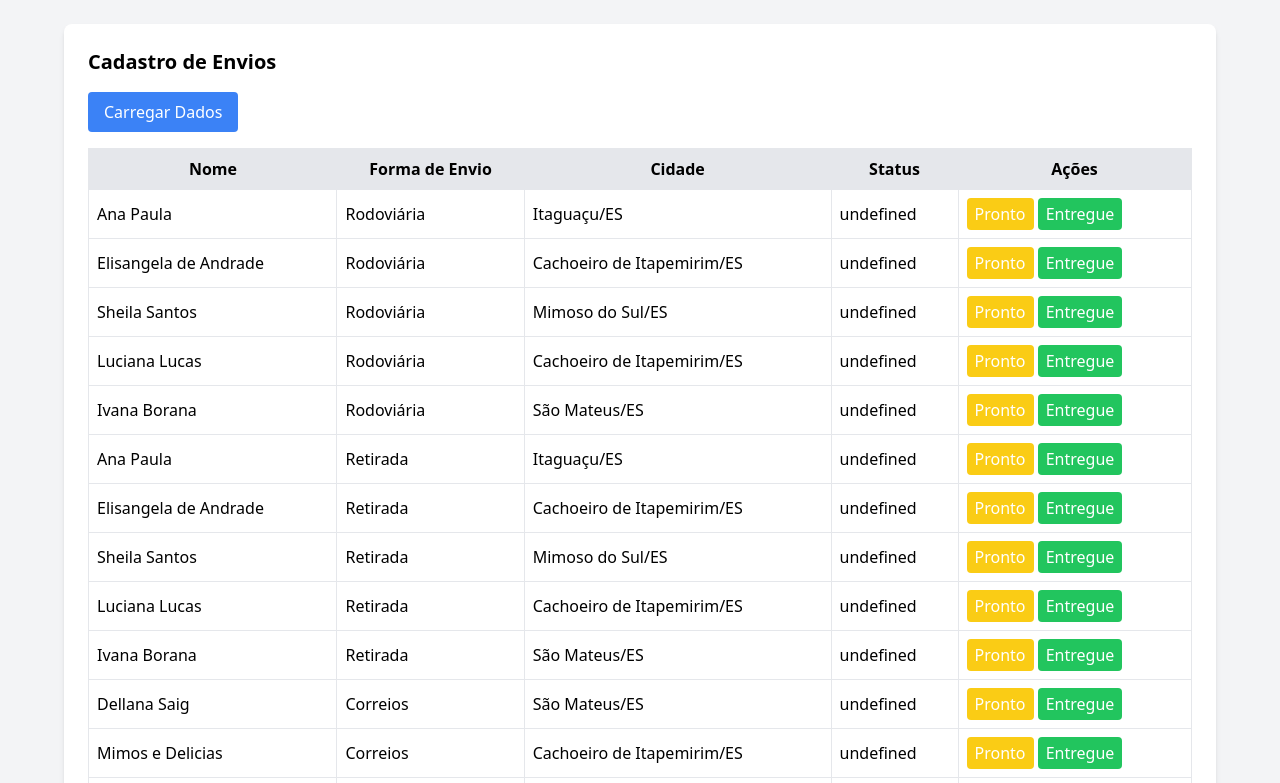
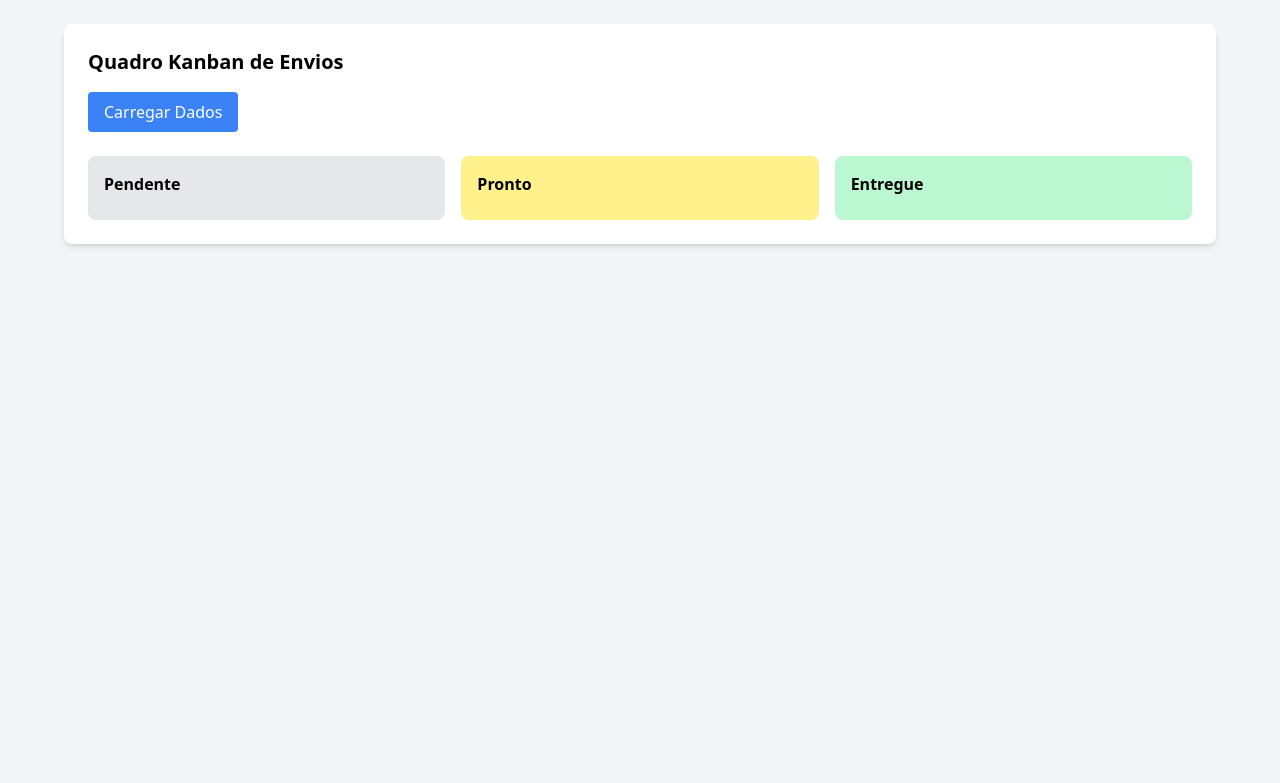
Before and after one commit to mrmateussiilva/envios, a plain HTML site: page index.html in a window 1280 px wide. Both pictures are taken after a click on the button "Carregar Dados". Shown: the top 783 px of the page. Drawn offline with nearby package versions, Linux system fonts and the light colour scheme.

Commit message:
Update index.html

```diff
--- a/index.html
+++ b/index.html
@@ -3,32 +3,26 @@
 <head>
     <meta charset="UTF-8">
     <meta name="viewport" content="width=device-width, initial-scale=1.0">
-    <title>Gerenciar Envios</title>
+    <title>Gerenciar Envios - Kanban</title>
     <script src="https://cdn.tailwindcss.com"></script>
 </head>
 <body class="bg-gray-100 p-6">
 
     <div class="max-w-6xl mx-auto bg-white p-6 rounded-lg shadow-md">
-        <h2 class="text-xl font-bold mb-4">Cadastro de Envios</h2>
-
-        <!-- Botão para carregar JSON -->
+        <h2 class="text-xl font-bold mb-4">Quadro Kanban de Envios</h2>
         <button onclick="carregarDados()" class="bg-blue-500 text-white px-4 py-2 rounded">Carregar Dados</button>
 
-        <!-- Tabela -->
-        <table class="w-full bg-white border rounded-lg mt-4">
-            <thead>
-                <tr class="bg-gray-200">
-                    <th class="p-2">Nome</th>
-                    <th class="p-2">Forma de Envio</th>
-                    <th class="p-2">Cidade</th>
-                    <th class="p-2">Status</th>
-                    <th class="p-2">Ações</th>
-                </tr>
-            </thead>
-            <tbody id="tabela">
-                <!-- Linhas geradas dinamicamente -->
-            </tbody>
-        </table>
+        <div class="grid grid-cols-3 gap-4 mt-6">
+            <div class="bg-gray-200 p-4 rounded-lg" id="pendente">
+                <h3 class="font-bold mb-2">Pendente</h3>
+            </div>
+            <div class="bg-yellow-200 p-4 rounded-lg" id="pronto">
+                <h3 class="font-bold mb-2">Pronto</h3>
+            </div>
+            <div class="bg-green-200 p-4 rounded-lg" id="entregue">
+                <h3 class="font-bold mb-2">Entregue</h3>
+            </div>
+        </div>
     </div>
 
     <script>
@@ -86,57 +80,44 @@
     }
 }
 
+        function carregarDados() {
+            document.getElementById("pendente").innerHTML = "<h3 class='font-bold mb-2'>Pendente</h3>";
+            document.getElementById("pronto").innerHTML = "<h3 class='font-bold mb-2'>Pronto</h3>";
+            document.getElementById("entregue").innerHTML = "<h3 class='font-bold mb-2'>Entregue</h3>";
 
-        function carregarDados() {
-            const tabela = document.querySelector("#tabela");
-            tabela.innerHTML = "";
-
-            function adicionarLinha(tipo, nome, cidade, status) {
-                const linha = `<tr>
-                    <td class='p-2 border'>${nome}</td>
-                    <td class='p-2 border'>${tipo}</td>
-                    <td class='p-2 border'>${cidade}</td>
-                    <td class='p-2 border status'>${status}</td>
-                    <td class='p-2 border'>
-                        <button onclick="mudarStatus(this, 'Pronto')" class='bg-yellow-400 text-white px-2 py-1 rounded'>Pronto</button>
-                        <button onclick="mudarStatus(this, 'Entregue')" class='bg-green-500 text-white px-2 py-1 rounded'>Entregue</button>
-                    </td>
-                </tr>`;
-                tabela.innerHTML += linha;
+            function adicionarCard(nome, tipo, cidade, status) {
+                const card = document.createElement("div");
+                card.className = "bg-white p-2 mb-2 rounded shadow-md";
+                card.innerHTML = `<p><strong>${nome}</strong> - ${tipo} - ${cidade}</p>
+                    <button onclick="mudarStatus(this, 'Pronto')" class='bg-yellow-400 text-white px-2 py-1 rounded mr-2'>Pronto</button>
+                    <button onclick="mudarStatus(this, 'Entregue')" class='bg-green-500 text-white px-2 py-1 rounded'>Entregue</button>`;
+                document.getElementById(status.toLowerCase()).appendChild(card);
             }
 
             dados.relatorios_envios.rodoviaria.forEach(envio => {
                 envio.destinos.forEach(destino => {
-                    adicionarLinha("Rodoviária", destino.nome, destino.cidade, destino.status);
-                });
-            });
-            dados.relatorios_envios.rodoviaria.forEach(envio => {
-                envio.destinos.forEach(destino => {
-                    adicionarLinha("Retirada", destino.nome, destino.cidade, destino.status);
+                    adicionarCard(destino.nome, destino.tipo, destino.cidade, destino.status);
                 });
             });
 
             dados.relatorios_envios.correios.forEach(envio => {
                 envio.envios.forEach(destino => {
-                    adicionarLinha("Correios", destino.nome, destino.cidade, destino.status);
+                    adicionarCard(destino.nome, destino.tipo, destino.cidade, destino.status);
+                });
+            });
+            dados.relatorios_envios.retirada.forEach(envio => {
+                envio.envios.forEach(destino => {
+                    adicionarCard(destino.nome, destino.tipo, destino.cidade, destino.status);
                 });
             });
         }
 
         function mudarStatus(botao, novoStatus) {
-            const linha = botao.parentElement.parentElement;
-            linha.querySelector(".status").innerText = novoStatus;
-            if (novoStatus == "Pronto"){
-                linha.classList.remove("bg-green-500")
-
-                linha.classList.add("bg-yellow-400")
-
-            }else if (novoStatus == "Entregue"){
-                linha.classList.remove("bg-yellow-400")
-
-                linha.classList.add("bg-green-500")
-            }
-
+            const card = botao.parentElement;
+            card.remove();
+            card.querySelector("button").remove();
+            card.innerHTML += `<p class='text-sm text-gray-500'>Status: ${novoStatus}</p>`;
+            document.getElementById(novoStatus.toLowerCase()).appendChild(card);
         }
     </script>
 
```
